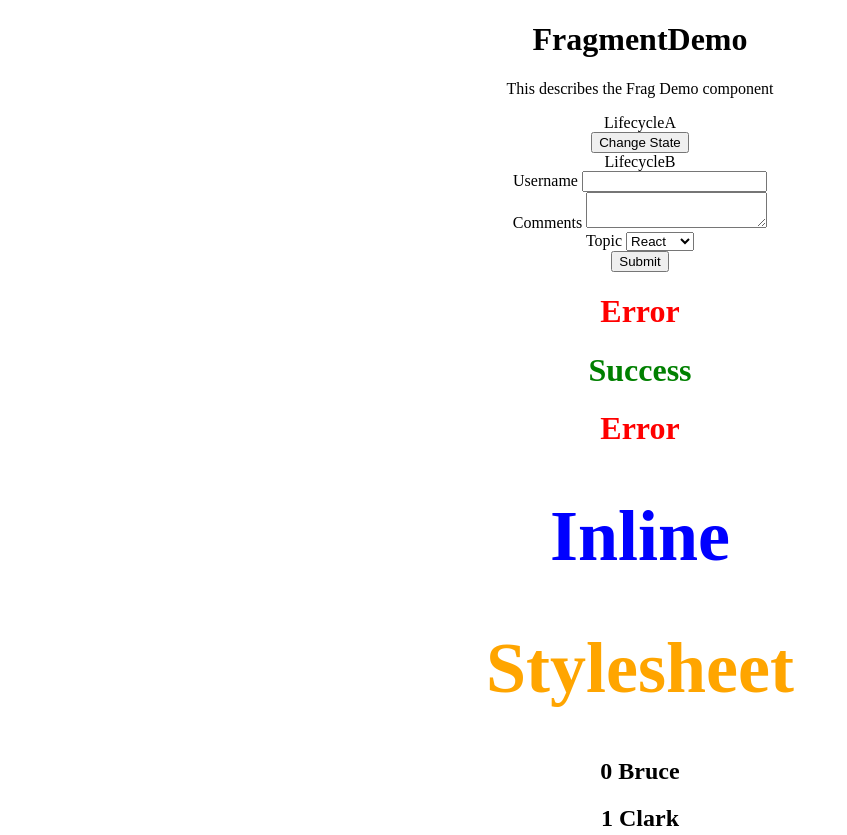
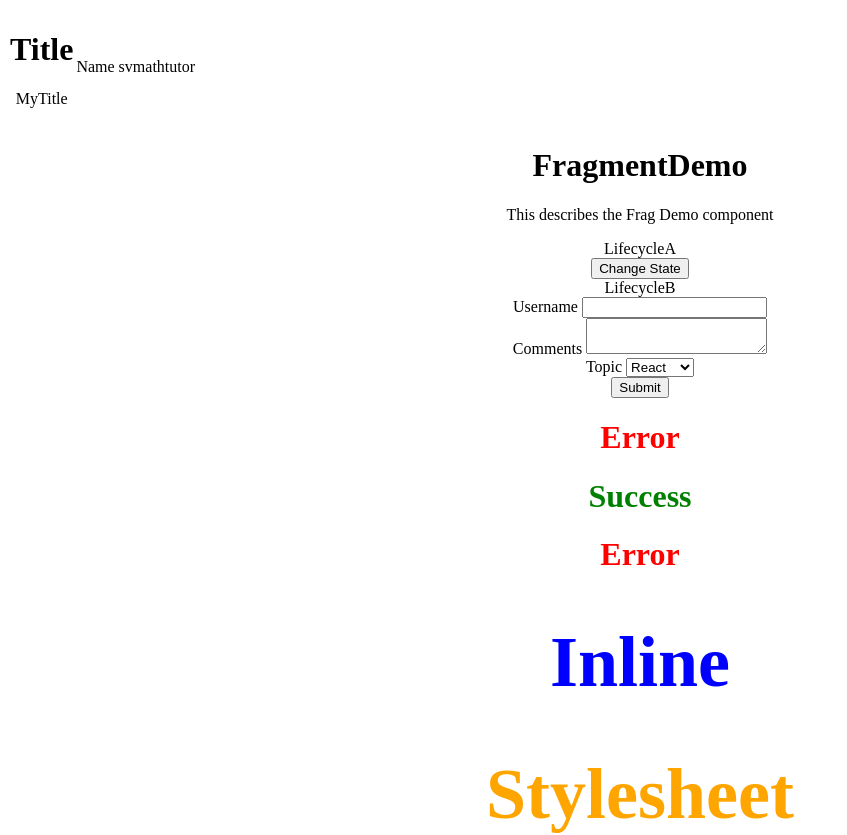
Before and after one commit to rob4abcba/ReactJS-Project, a React (Create React App) app: page / in a window 1280 px wide. Shown: the top 835 px of the page, without its empty margins (0-847 px from the left). Built offline with nearby package versions, Linux system fonts and the light colour scheme.

Commit message:
React Fragment Demo

```diff
--- a/src/App.js
+++ b/src/App.js
@@ -19,6 +19,7 @@
 import Form from './components/Form'
 import LifecycleA from './components/LifecycleA'
 import FragmentDemo from './components/FragmentDemo';
+import Table from './components/Table';
 
 class App extends React.Component {
   constructor(props) {
@@ -46,6 +47,7 @@
   render() {
     return (
       <div className="App">
+        <Table />
         <FragmentDemo />
         <LifecycleA />
         <Form />
--- /dev/null
+++ b/src/components/Columns.js
@@ -0,0 +1,26 @@
+import React from 'react'
+
+function Columns() {
+    const items = [{
+        "id":"MyID",
+        "title": "MyTitle"
+    }]
+    return (
+        <React.Fragment>
+            {
+                items.map(item => (
+                    <React.Fragment key={item.id}>
+                        <h1>Title</h1>
+                        <p>{item.title}</p>
+                    </React.Fragment>
+                ))
+            }
+            <React.Fragment>
+                <td>Name</td>
+                <td>svmathtutor</td>
+            </React.Fragment>
+        </React.Fragment>
+    )
+}
+
+export default Columns
--- /dev/null
+++ b/src/components/Table.js
@@ -0,0 +1,17 @@
+import React from 'react'
+import Columns from './Columns'
+
+function Table() {
+    return (
+        <table>
+            <tbody>
+                <tr>
+                    <Columns />
+                </tr>
+            </tbody>
+
+        </table>
+    )
+}
+
+export default Table
```
